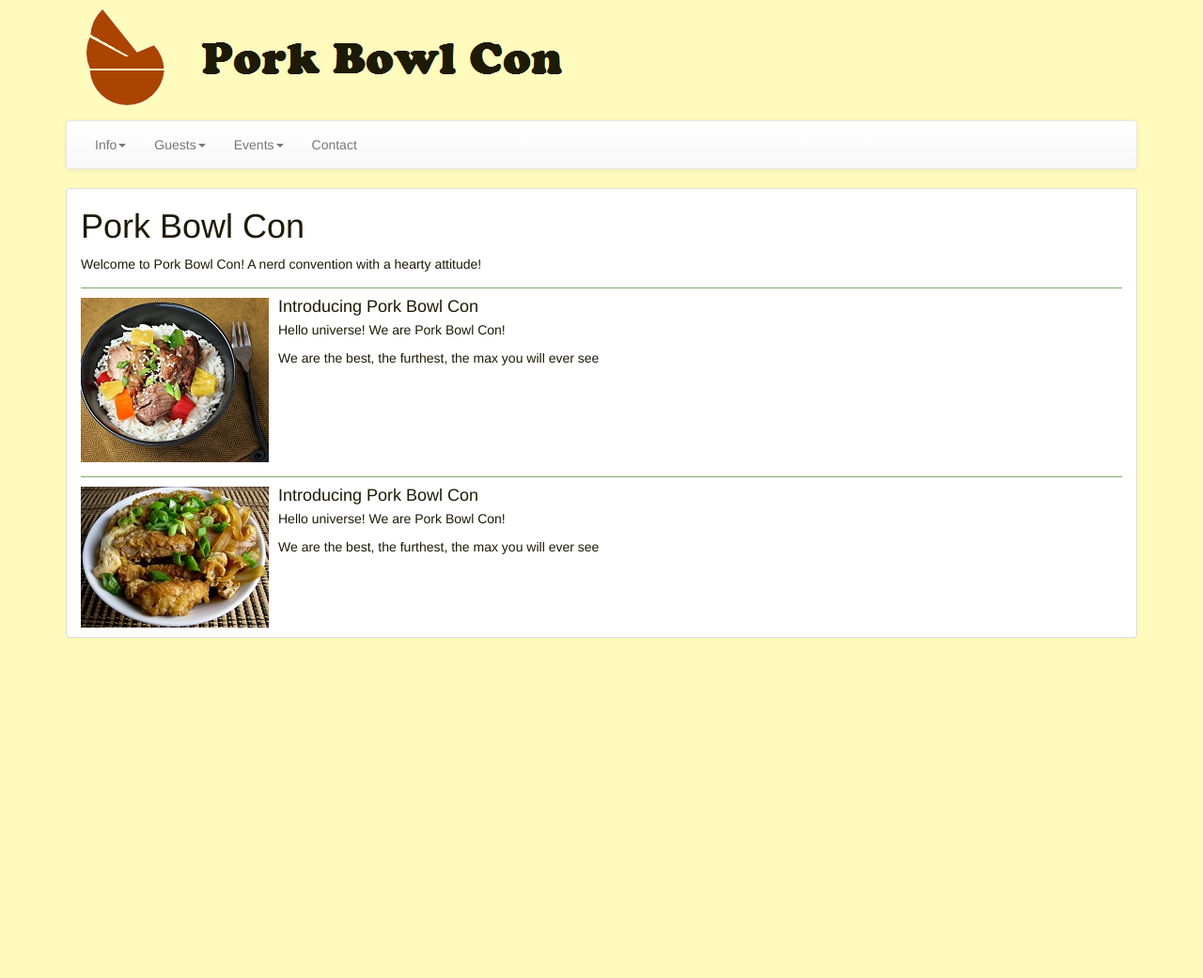
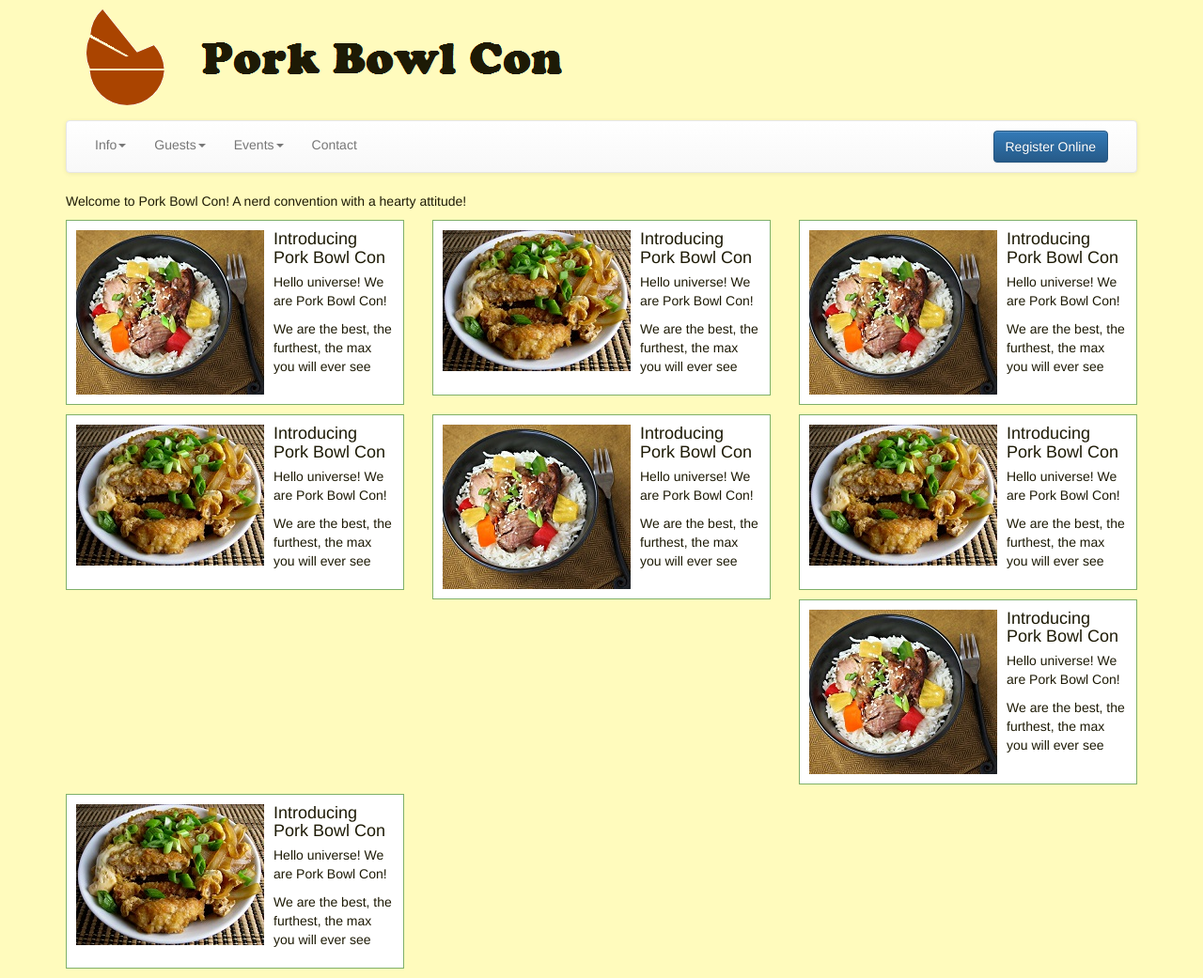
Before and after one commit to fjzusi/Pork-Bowl-Con, a Jekyll site: the page built from index.html, in a window 1280 px wide. Shown: the whole page at 94% size. Built offline with Jekyll 4.4.1, drawn with Linux system fonts in a browser that asks for light colours; before the commit the page ends 900 px from its top, so only the background shows below that.

Commit message:
Updated layout. Added Register Online button

```diff
--- a/_data/news.yml
+++ b/_data/news.yml
@@ -8,3 +8,33 @@
   paragraphs:
     - Hello universe! We are Pork Bowl Con!
     - We are the best, the furthest, the max you will ever see
+- title: Introducing Pork Bowl Con
+  image: /img/news/Pineapple-Pork-Bowl-far-1024-copy-1024x898.jpg
+  paragraphs:
+    - Hello universe! We are Pork Bowl Con!
+    - We are the best, the furthest, the max you will ever see
+- title: Introducing Pork Bowl Con
+  image: /img/news/Katsudon.jpg
+  paragraphs:
+    - Hello universe! We are Pork Bowl Con!
+    - We are the best, the furthest, the max you will ever see
+- title: Introducing Pork Bowl Con
+  image: /img/news/Pineapple-Pork-Bowl-far-1024-copy-1024x898.jpg
+  paragraphs:
+    - Hello universe! We are Pork Bowl Con!
+    - We are the best, the furthest, the max you will ever see
+- title: Introducing Pork Bowl Con
+  image: /img/news/Katsudon.jpg
+  paragraphs:
+    - Hello universe! We are Pork Bowl Con!
+    - We are the best, the furthest, the max you will ever see
+- title: Introducing Pork Bowl Con
+  image: /img/news/Pineapple-Pork-Bowl-far-1024-copy-1024x898.jpg
+  paragraphs:
+    - Hello universe! We are Pork Bowl Con!
+    - We are the best, the furthest, the max you will ever see
+- title: Introducing Pork Bowl Con
+  image: /img/news/Katsudon.jpg
+  paragraphs:
+    - Hello universe! We are Pork Bowl Con!
+    - We are the best, the furthest, the max you will ever see
--- a/_includes/nav.html
+++ b/_includes/nav.html
@@ -35,10 +35,10 @@
 				<a href="#" class="dropdown-toggle" data-toggle="dropdown" role="button" aria-haspopup="true" aria-expanded="false">Events<span class="caret"></span></a>
 				<ul class="dropdown-menu">
 					<li><a href="/programming.html">Programming</a></li>
-					<li><a href="/registration.html">Registration</a></li>
 				</ul>
 			</li>
 			<li><a href="/contact.html">Contact</a></li>
 		</ul>
+		<a id="register-online-button" class="btn btn-primary navbar-right" href="/registration.html">Register Online</a>
 	</div>
 </nav>
--- a/_layouts/default.html
+++ b/_layouts/default.html
@@ -6,11 +6,7 @@
 	<body>
 		<div class="container">
 			{% include nav.html %}
-			<div class="content panel panel-default clearfix">
-				<div class="col-xs-12">
-					{{ content }}
-				</div>
-			</div>
+			{{ content }}
 		</div>
 		<footer>
 
--- a/index.html
+++ b/index.html
@@ -2,11 +2,11 @@
 title: Pork Bowl Con
 ---
 
-<h1>Pork Bowl Con</h1>
-
 <p>Welcome to Pork Bowl Con! A nerd convention with a hearty attitude!</p>
 
+<div class="row">
 	{% for news in site.data.news %}
+		<div class="col-xs-12 col-sm-6 col-md-4">
 			<div class="media news-item">
 				<div class="media-left">
 					<img class="media-object" src="{{ news.image }}" />
@@ -18,4 +18,6 @@ title: Pork Bowl Con
 					{% endfor %}
 				</div>
 			</div>
+		</div>
 	{% endfor %}
+</div>
```
Also changed, not shown: css/main.css (+1 -1 lines), css/main.less (+8 -2 lines). Lines whose indentation alone changed are shown as unchanged.
